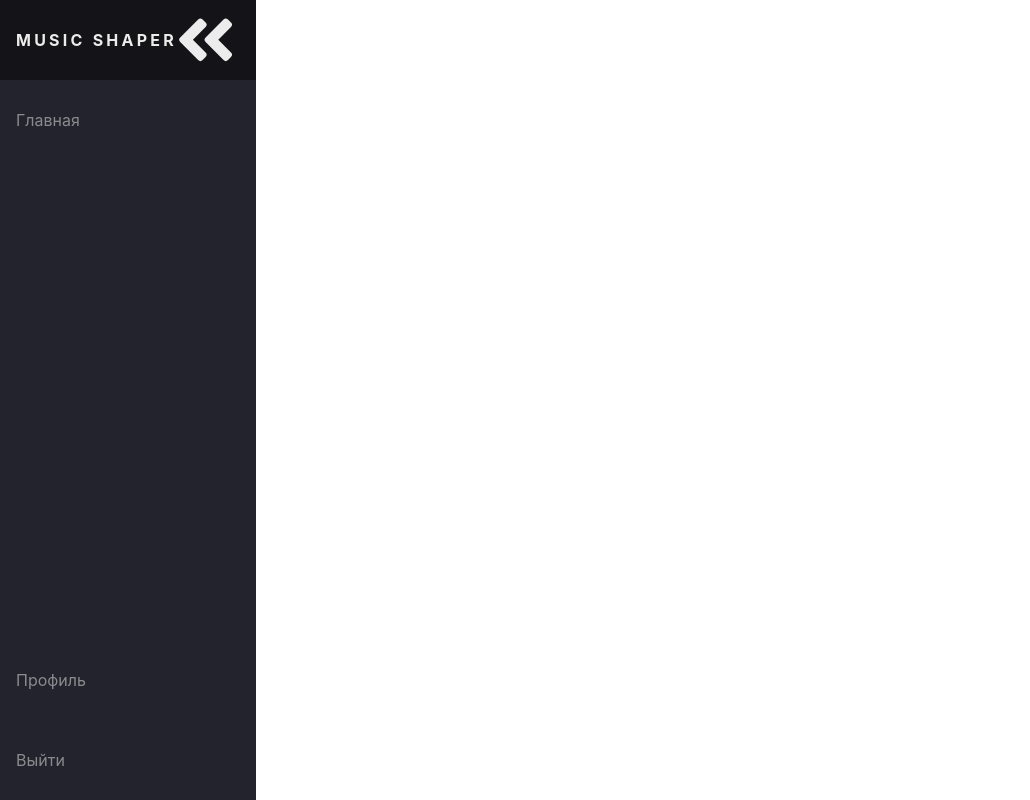
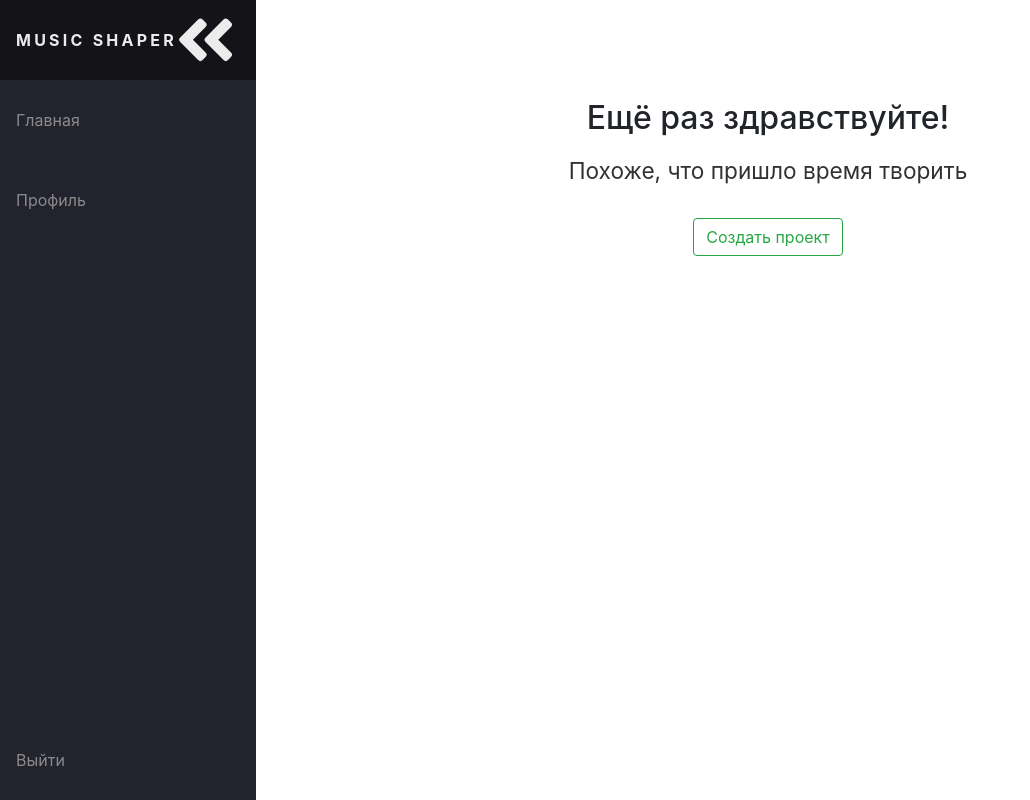
Before and after one commit to korsilyn/MusicShaper, a Django app: page / in a window 1280 px wide. Shown: the whole page, without its empty margins (0-1030 px from the left). Run offline with Django 3.2, Linux system fonts and the light colour scheme; the visitor is signed in with stand-in values (Sample User, id 1); some libraries are stand-ins or nearby versions.

Commit message:
navbar text opacity animation & messages top margin

```diff
--- a/main/templates/index.html
+++ b/main/templates/index.html
@@ -10,7 +10,7 @@
             word-wrap: break-word;
         }
 
-        .desc-header > .description {
+        .block > .description {
             max-width: 50%;
             margin-left: auto;
             margin-right: auto;
@@ -33,15 +33,13 @@
 {% endblock %}
 
 {% block 'body' %}
-    {% if not user.is_authenticated %}
-        <div class="text-center" style="margin-top: 10%;">
+    <div class="text-center" style="margin-top: 10%;">
+        {% if not user.is_authenticated %}
             <div class="block">
                 <h2>Добро пожаловать!</h2>
                 <h1>Делать музыку - это просто</h1>
-                <div class="desc-header">
-                    <div class="description">
-                        Music Shaper позволяет вам легко писать собственные композиции и делиться ими со всем миром! <br>
-                    </div>
+                <div class="description">
+                    Music Shaper позволяет вам легко писать собственные композиции и делиться ими со всем миром! <br>
                 </div>
 
                 <a class="btn btn-success" href="{% url 'register' %}">
@@ -64,6 +62,18 @@
                     </p>
                 </li>
             </div>
-        </div>
-    {% endif %}
+        {% else %}
+            <div class="block">
+                <h2>Ещё раз здравствуйте!</h2>
+                <p>
+                    <div class="description">
+                        Похоже, что пришло время творить
+                    </div>
+                    <a class="btn btn-outline-success" href="#">
+                        Создать проект
+                    </a>
+                </p>
+            </div>
+        {% endif %}
+    </div>
 {% endblock %}
--- a/main/templates/messages.html
+++ b/main/templates/messages.html
@@ -1,6 +1,6 @@
 {% if messages %}
     {% for message in messages %}
-        <div class="alert {{ message.tags }} text-center alert-dismissible fade show">
+        <div class="alert {{ message.tags }} text-center alert-dismissible fade show" style="margin-top: 10px;">
           {{ message }}
           <button type="button" class="close" data-dismiss="alert" aria-label="Close">
             <span aria-hidden="true">&times;</span>
--- a/main/templates/navbar.html
+++ b/main/templates/navbar.html
@@ -1,7 +1,7 @@
 <nav id="navbar">
   <ul class="navbar-nav">
     <li class="logo">
-      <a href="#" class="nav-link">
+      <a href="{% url 'index' %}" class="nav-link">
         <span class="link-text logo-text">Music Shaper</span>
         <svg aria-hidden="true" focusable="false" data-prefix="fad" data-icon="angle-double-right" role="img"
           xmlns="http://www.w3.org/2000/svg" viewBox="0 0 448 512"
@@ -22,13 +22,15 @@
         <span class="link-text">Главная</span>
       </a>
     </li>
+    {% if user.is_authenticated %}
+      <li class="nav-item">
+        <a href="{% url 'login' %}" class="nav-link">
+          <span class="link-text">Профиль</span>
+        </a>
+      </li>
+    {% endif %}
     <div class="nav-item-bottom">
       {% if user.is_authenticated %}
-        <li class="nav-item">
-          <a href="{% url 'login' %}" class="nav-link">
-            <span class="link-text">Профиль</span>
-          </a>
-        </li>
         <li class="nav-item">
           <a href="{% url 'logout' %}" class="nav-link">
             <span class="link-text">Выйти</span>
--- a/static/styles/navbar.css
+++ b/static/styles/navbar.css
@@ -58,8 +58,9 @@ nav {
 }
 
 .link-text {
-    display: none;
     margin-left: 1rem;
+    opacity: 0;
+    transition: opacity var(--transition-speed) ease;
 }
 
 .nav-link svg {
@@ -111,17 +112,10 @@ nav:hover .logo svg {
     }
 
     nav:hover .link-text {
-        display: inline;
+        opacity: 1;
     }
 
     nav:hover .logo-text {
         left: 0px;
     }
 }
-
-.dark {
-    --text-primary: #b6b6b6;
-    --text-secondary: #ececec;
-    --bg-primary: #23232e;
-    --bg-secondary: #141418;
-}
```
